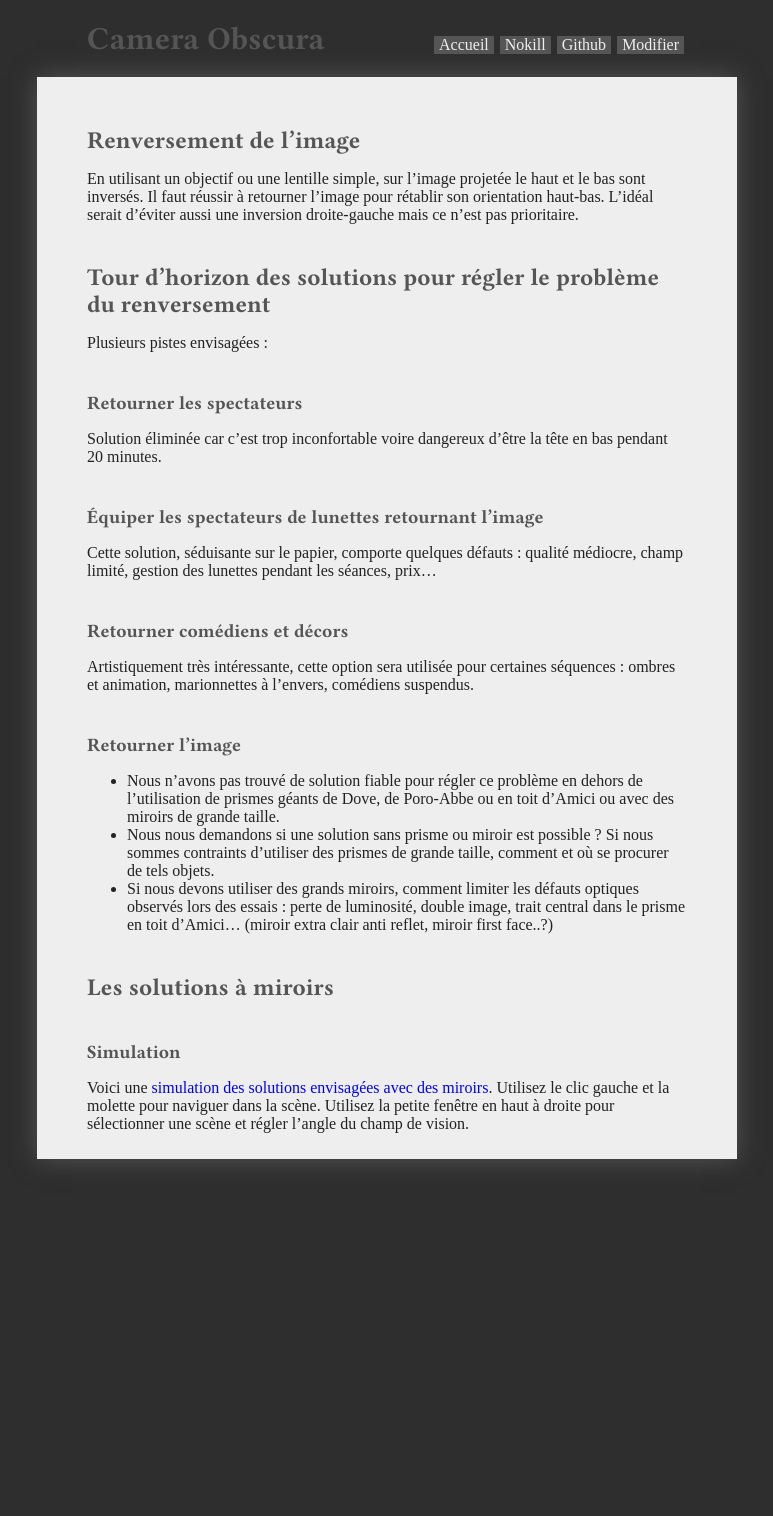
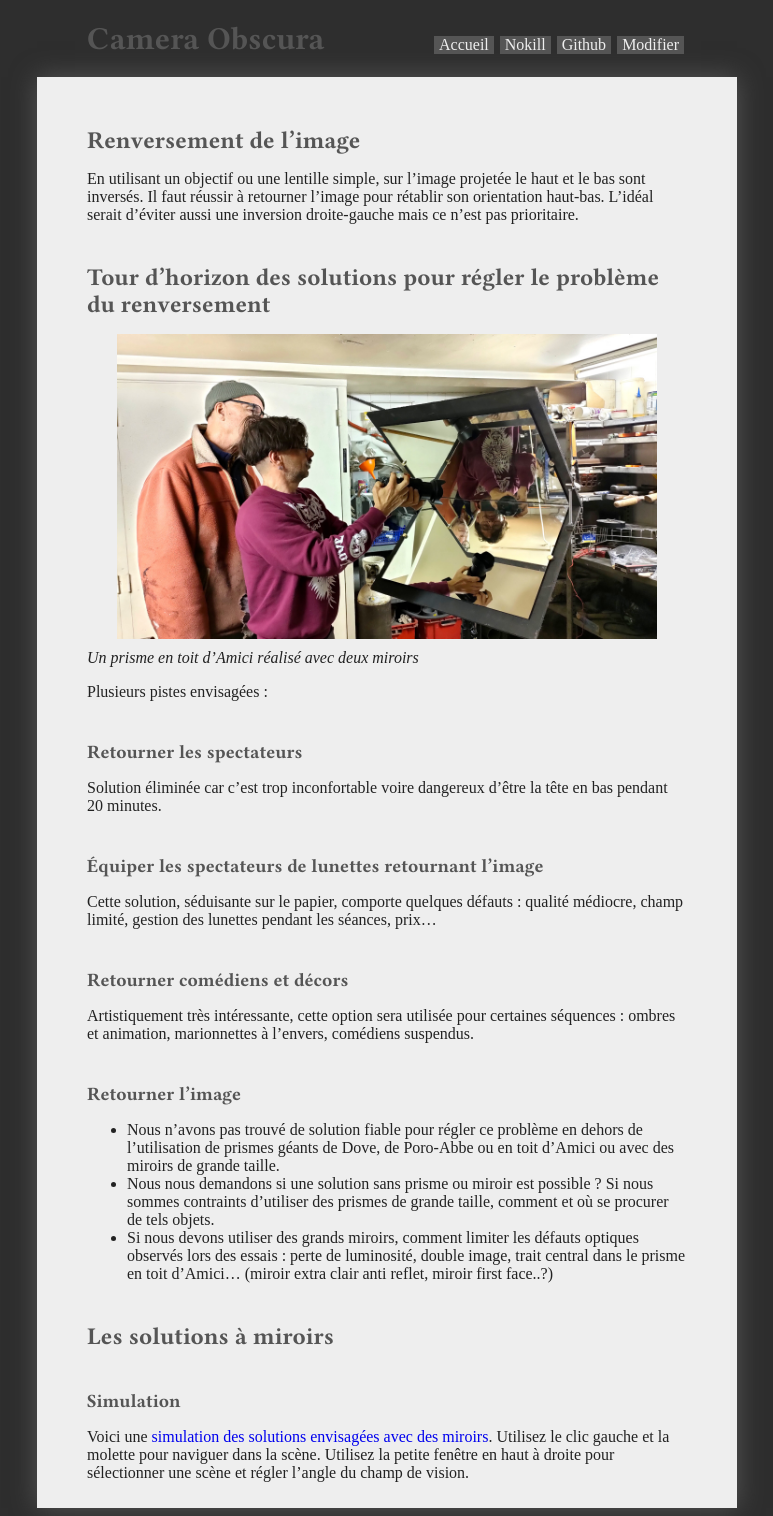
Before and after one commit to virginienokill/camera-obscura, a Jekyll site: the page built from contenu/technique/renversement.md, in a window 1280 px wide. Shown: the whole page, without its empty margins (253-1026 px from the left). Built offline with Jekyll 4.4.1, drawn with Linux system fonts in a browser that asks for light colours; nearby versions of some CDN libraries; some web fonts are replaced; our own code applies the rules of GitHub Pages for plain Markdown files; a script that is not in the unit is left out; the repository's description, which GitHub fills in, is left out; before the commit the page ends 1167 px from its top, so only the background shows below that.

Commit message:
màj renversement

```diff
--- a/contenu/technique/renversement.md
+++ b/contenu/technique/renversement.md
@@ -5,6 +5,10 @@
 L’idéal serait d’éviter aussi une inversion droite-gauche mais ce n’est pas prioritaire.
 
 ## Tour d'horizon des solutions pour régler le problème du renversement
+
+
+![prisme en toit](../photos/toit_amici_1.jpg)
+*Un prisme en toit d'Amici réalisé avec deux miroirs*
 
 Plusieurs pistes envisagées :
 
```
Also changed, not shown: contenu/photos/toit_amici_1.jpg (added).
